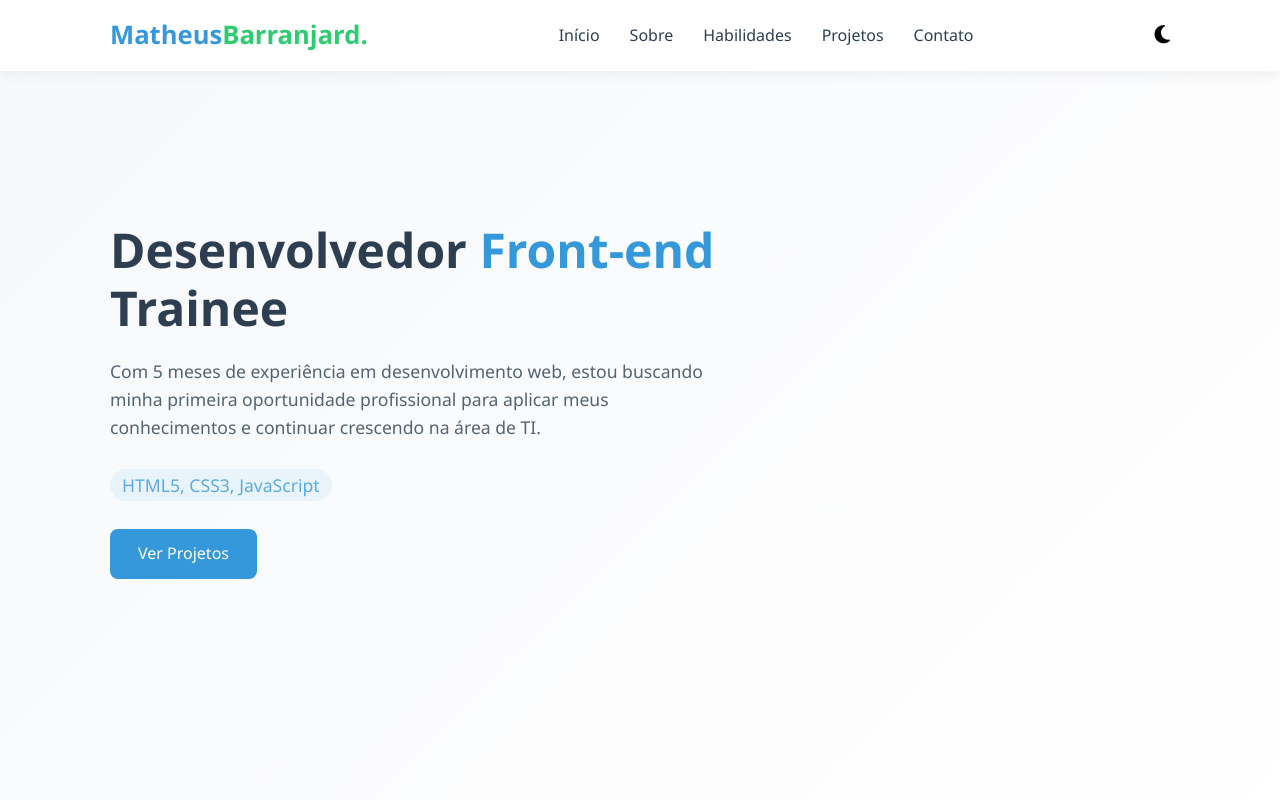
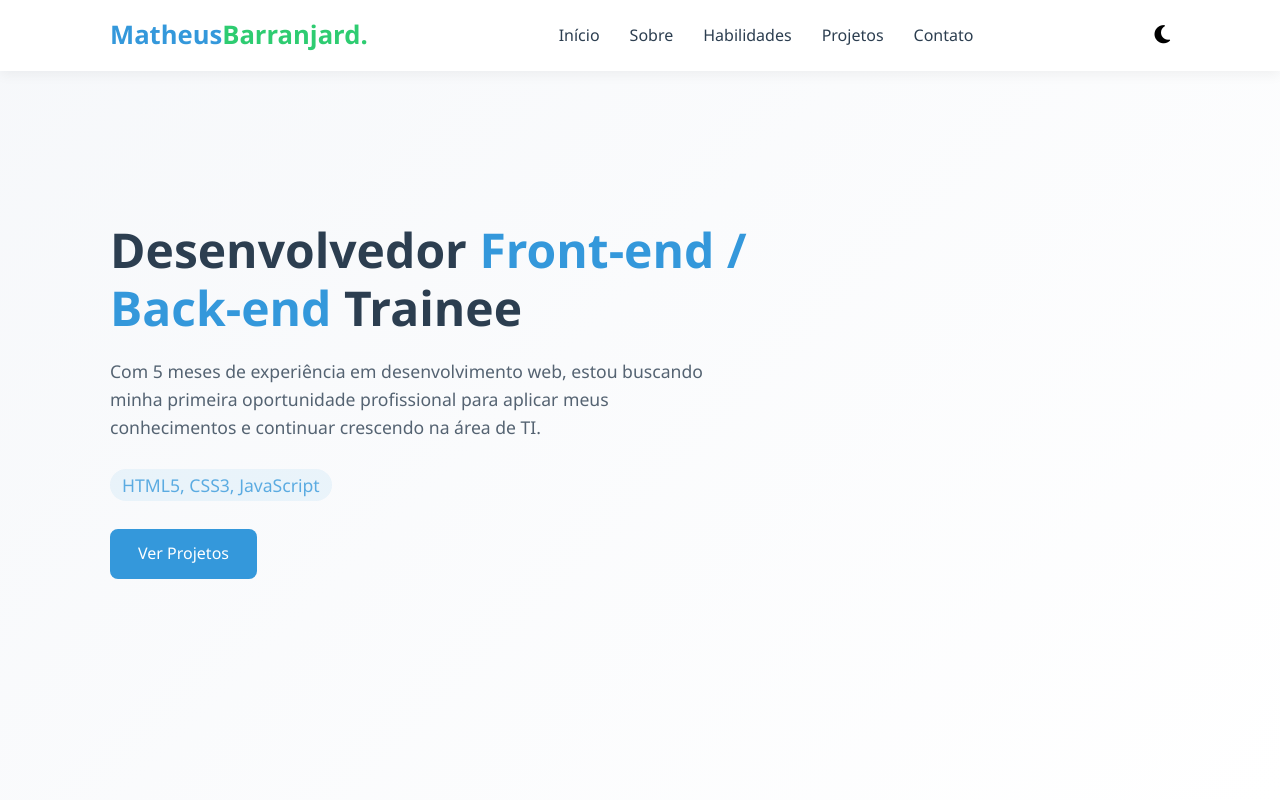
Before and after one commit to Barranjardm/MyPortifolio, a plain HTML site: page Portifolio-Dev/index.html in a window 1280 px wide. Shown: the top 800 px of the page. Drawn offline with Linux system fonts and the light colour scheme.

Commit message:
Update index.html
Fixed h1

```diff
--- a/Portifolio-Dev/index.html
+++ b/Portifolio-Dev/index.html
@@ -39,7 +39,7 @@
         <div class="container">
             <div class="hero-content">
                 <div class="hero-text">
-                    <h1>Desenvolvedor <span>Front-end</span> Trainee</h1>
+                    <h1>Desenvolvedor <span>Front-end / Back-end</span> Trainee</h1>
                     <p id="hero-p">Com 5 meses de experiência em desenvolvimento web, estou buscando minha primeira
                         oportunidade
                         profissional para aplicar meus conhecimentos e continuar crescendo na área de TI.</p>
```
